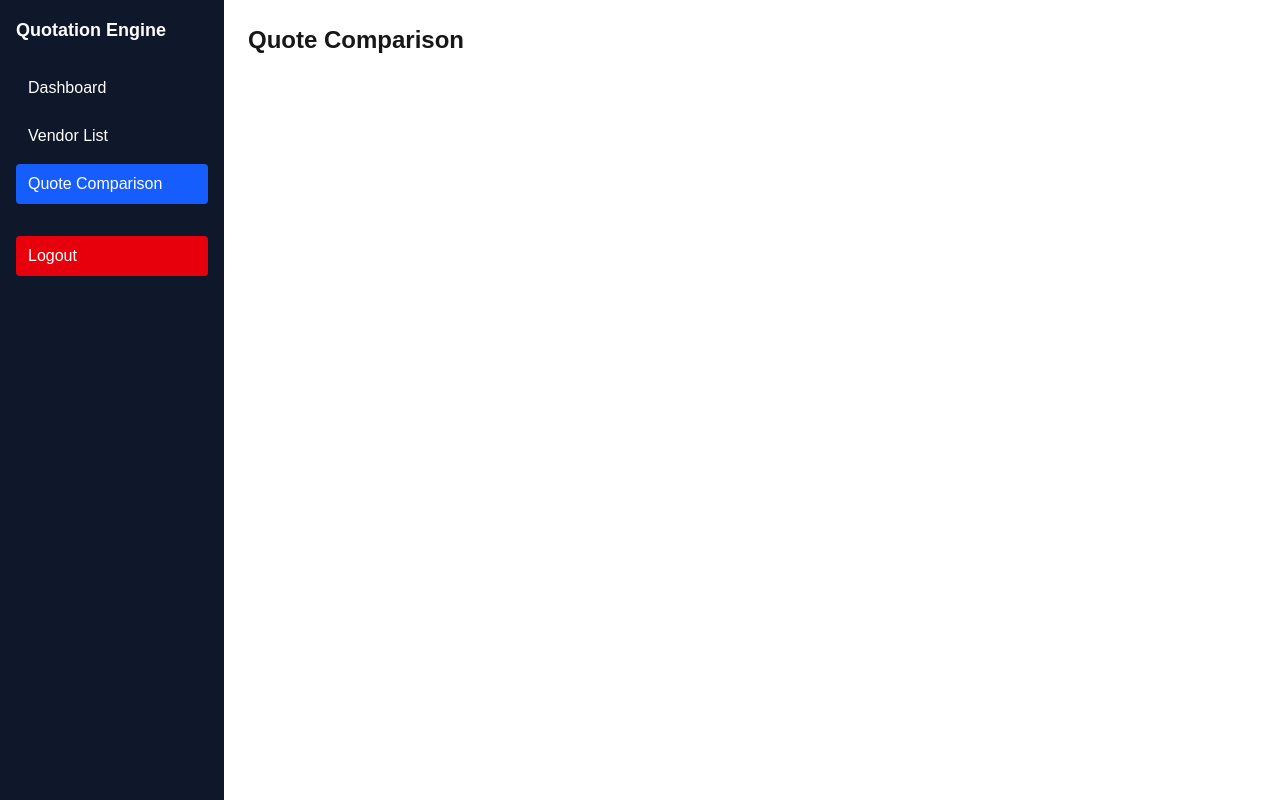
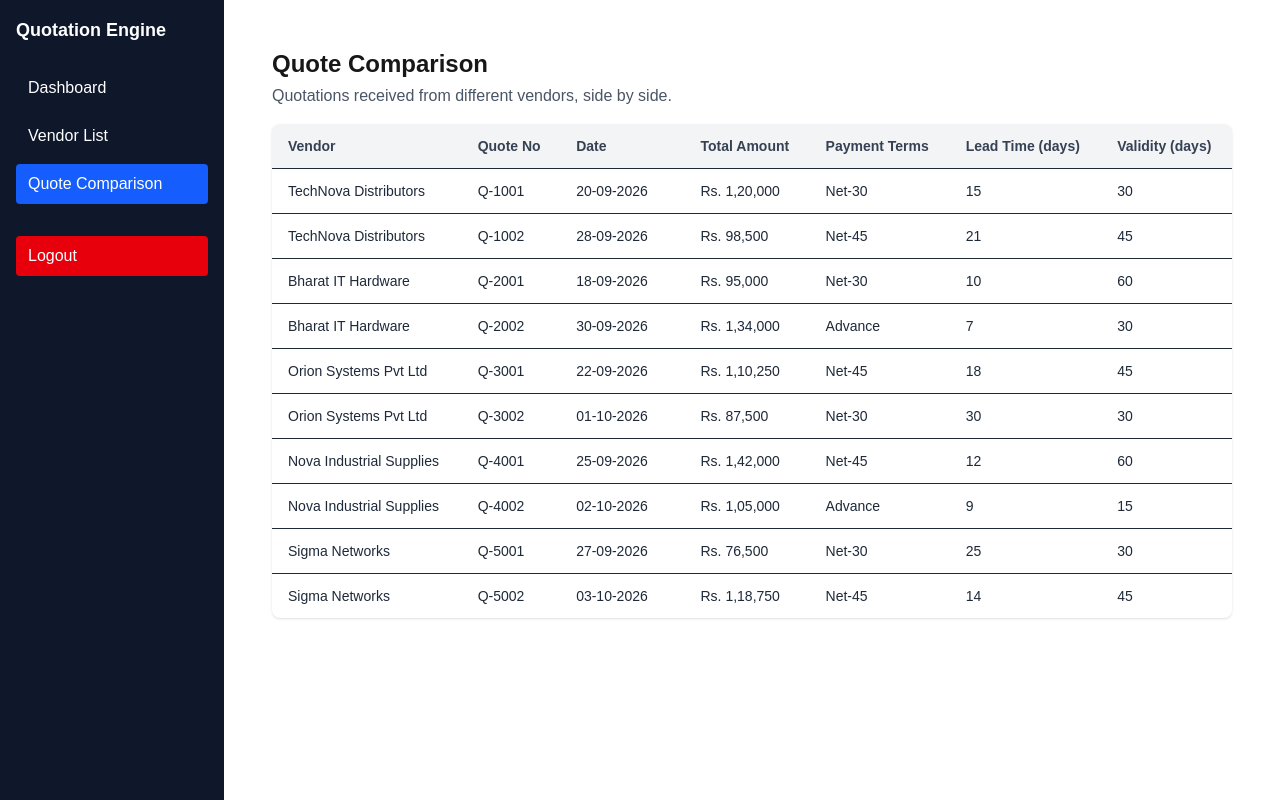
Before and after one commit to trisha-reddy09/vendor-quotation-engine, a Next.js app in the folder frontend/dashboard/: page /quote-comparison in a window 1280 px wide. Built offline with nearby package versions, Linux system fonts and the light colour scheme; sample sign-in values are in the browser's storage.

Commit message:
Add sorting and cheapest/fastest highlights to quote comparison

```diff
--- /dev/null
+++ b/frontend/dashboard/app/quote-comparison/page.js
@@ -0,0 +1,55 @@
+"use client";
+
+import { quotes } from "../../data/mockData";
+import { formatRupees } from "../../lib/formatters";
+
+export default function QuoteComparisonPage() {
+  return (
+    <div className="p-6">
+      <h1 className="mb-1 text-2xl font-bold">
+        Quote Comparison
+      </h1>
+
+      <p className="mb-4 text-gray-600">
+        Quotations received from different vendors, side by side.
+      </p>
+
+      <div className="overflow-x-auto rounded-lg bg-white text-gray-900 shadow">
+        <table className="min-w-full text-left text-sm">
+          <thead className="bg-gray-100 text-gray-700">
+            <tr>
+              <th className="px-4 py-3 font-semibold">Vendor</th>
+              <th className="px-4 py-3 font-semibold">Quote No</th>
+              <th className="px-4 py-3 font-semibold min-w-[120px]">Date</th>
+              <th className="px-4 py-3 font-semibold">Total Amount</th>
+              <th className="px-4 py-3 font-semibold">Payment Terms</th>
+              <th className="px-4 py-3 font-semibold">Lead Time (days)</th>
+              <th className="px-4 py-3 font-semibold">Validity (days)</th>
+            </tr>
+          </thead>
+
+          <tbody className="text-gray-800">
+            {quotes.map((q) => (
+              <tr
+                key={q.id}
+                className="border-t hover:bg-gray-50"
+              >
+                <td className="px-4 py-3">{q.vendor_name}</td>
+                <td className="px-4 py-3">{q.quote_number}</td>
+                <td className="px-4 py-3 min-w-[120px] whitespace-nowrap">
+                  {q.quote_date.split("-").reverse().join("-")}
+                </td>
+                <td className="px-4 py-3">
+                  {formatRupees(q.total_amount)}
+                </td>
+                <td className="px-4 py-3">{q.payment_terms}</td>
+                <td className="px-4 py-3">{q.lead_time_days}</td>
+                <td className="px-4 py-3">{q.validity_days}</td>
+              </tr>
+            ))}
+          </tbody>
+        </table>
+      </div>
+    </div>
+  );
+}
```
Also changed, not shown: frontend/dashboard/app/quote-comparison/page-backup.tsx (renamed from frontend/dashboard/app/quote-comparison/page.tsx).
